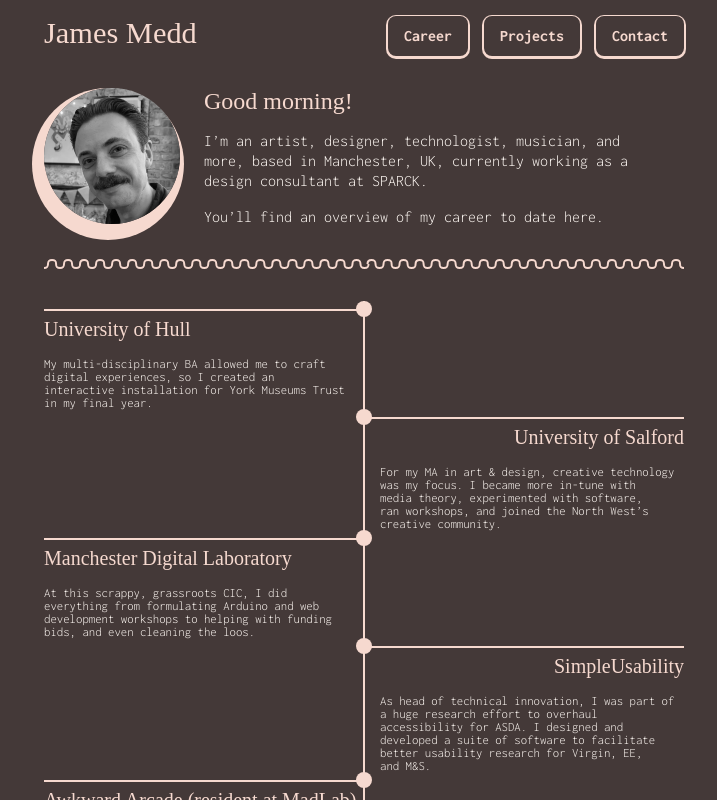
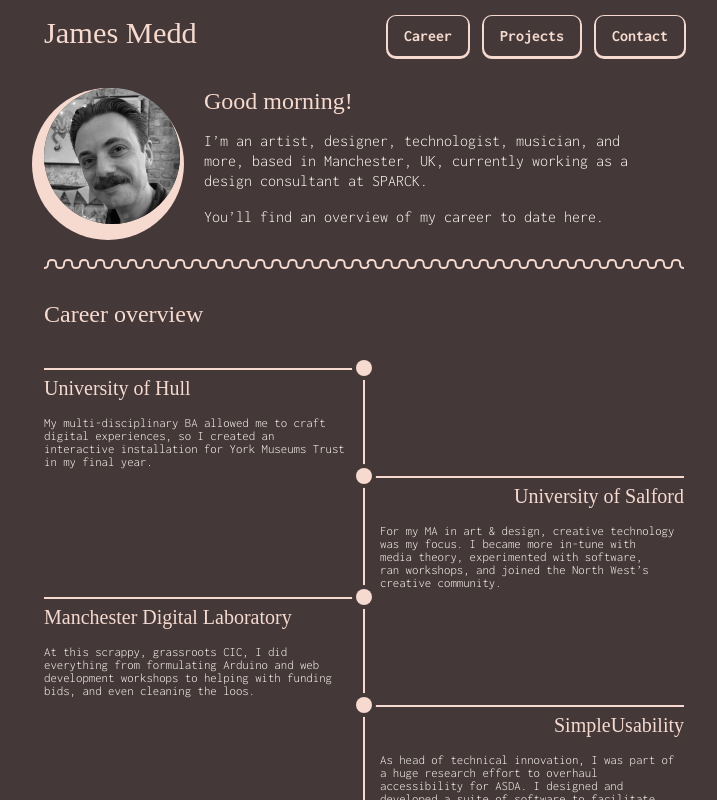
Before and after one commit to jrmedd/jamesmedd.co.uk, a React (Vite) app: page /career in a window 1280 px wide. Shown: the top 800 px of the page, without its empty margins (276-993 px from the left). Built offline with nearby package versions, Linux system fonts and the light colour scheme; a web font is replaced by a local one.

Commit message:
Tidy the dots

```diff
--- a/src/App.jsx
+++ b/src/App.jsx
@@ -41,6 +41,9 @@ function App() {
             </Stack>
           </Cluster>
           <Wiggle />
+          <HeadingL as='h2'>
+            Career overview
+          </HeadingL>
           <Timeline events={career} />
         </Main>
       </ContentContainer>
--- a/src/components/Timeline.jsx
+++ b/src/components/Timeline.jsx
@@ -57,6 +57,8 @@ const TimelineEvent = styled.li(props => css`
     height: 1rem;
     aspect-ratio: 1 / 1;
     border-radius: 50%;
+    box-shadow: 0px 0px 0px 4px ${props => props.theme.background};
+    z-index: 999;
     background-color: ${props => props.theme.interactive};
   }
 `)
```
